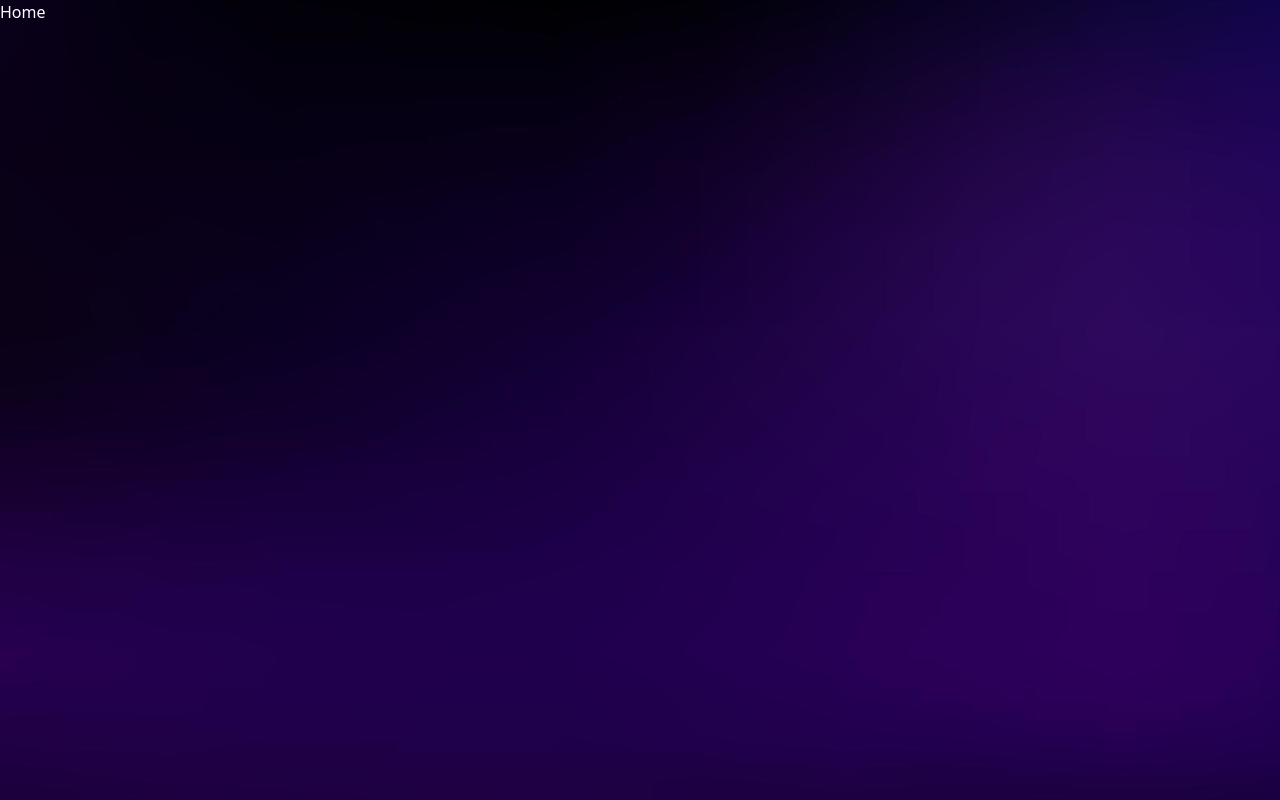
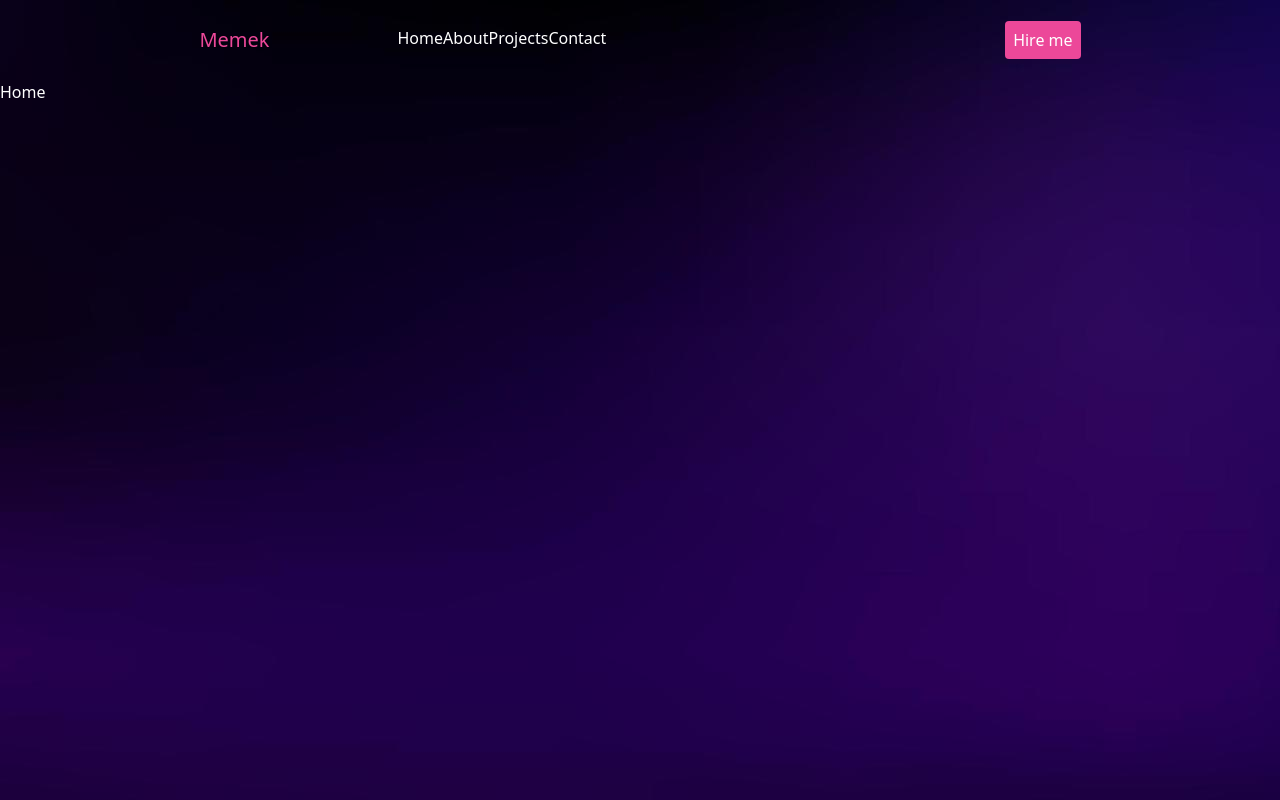
Before and after one commit to Memek221/Portfolio, a React (Vite) app: page / in a window 1280 px wide. Built offline with nearby package versions, Linux system fonts and the light colour scheme.

Commit message:
added header

```diff
--- a/src/App.css
+++ b/src/App.css
@@ -1,7 +1,9 @@
 .app-container {
    background: url(assets/images/bg.jpeg);
+   height: 100vh;
    scroll-snap-type: y mandatory;
    scroll-behavior: smooth;
    overflow-y: auto;
    scrollbar-width: none;
+   color: white;
 }
--- a/src/App.jsx
+++ b/src/App.jsx
@@ -9,7 +9,7 @@ import './App.css';
 
 function App() {
    return (
-      <div className="app-container h-screen text-white">
+      <div className="app-container">
          <Home />
          <About />
          <Projects />
--- /dev/null
+++ b/src/UI/Button.jsx
@@ -0,0 +1,9 @@
+import React from 'react';
+
+export default function Button({ text, href }) {
+   return (
+      <a href={href} className="bg-pink-500 p-2 rounded">
+         {text}
+      </a>
+   );
+}
--- /dev/null
+++ b/src/components/Header/Header.jsx
@@ -0,0 +1,19 @@
+import React from 'react';
+
+import Logo from './Logo';
+import Navbar from './Navbar';
+import Button from '../../UI/Button';
+
+export default function Header() {
+   return (
+      <header className="flex justify-around items-center h-20">
+         <div className="flex gap-x-32">
+            <Logo />
+            <Navbar />
+         </div>
+         <div>
+            <Button text={'Hire me'} href={'#'} />
+         </div>
+      </header>
+   );
+}
--- /dev/null
+++ b/src/components/Header/Logo.jsx
@@ -0,0 +1,5 @@
+import React from 'react';
+
+export default function Logo() {
+   return <div className="text-xl text-pink-500">Memek</div>;
+}
--- /dev/null
+++ b/src/components/Header/Navbar.jsx
@@ -0,0 +1,12 @@
+import React from 'react';
+
+export default function Navbar() {
+   return (
+      <nav>
+         <a href="#">Home</a>
+         <a href="#">About</a>
+         <a href="#">Projects</a>
+         <a href="#">Contact</a>
+      </nav>
+   );
+}
--- a/src/components/Home/Home.jsx
+++ b/src/components/Home/Home.jsx
@@ -1,5 +1,13 @@
 import React from 'react';
 
+import Header from '../Header/Header';
+import Button from '../../UI/Button';
+
 export default function Home() {
-   return <section className="h-screen snap-center">Home</section>;
+   return (
+      <section className="h-screen snap-center">
+         <Header />
+         <h1>Home</h1>
+      </section>
+   );
 }
--- a/src/components/Projects/Projects.jsx
+++ b/src/components/Projects/Projects.jsx
@@ -1,5 +1,9 @@
 import React from 'react';
 
 export default function Projects() {
-   return <section className="h-screen snap-center">Projects</section>;
+   return (
+      <section className="h-screen snap-center">
+         <h1 className="text-pink-500">Projects</h1>
+      </section>
+   );
 }
```
Also changed, not shown: src/assets/images/colorful-abstract-nebula-space-background.jpg.
